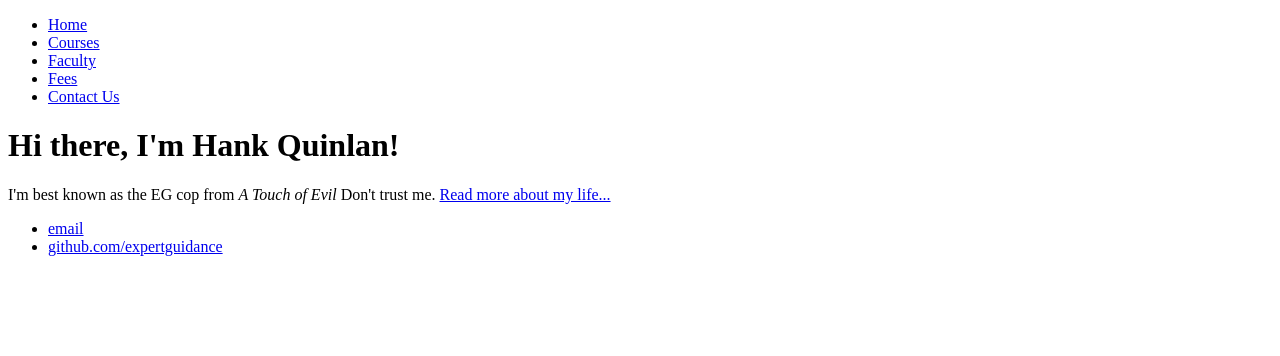
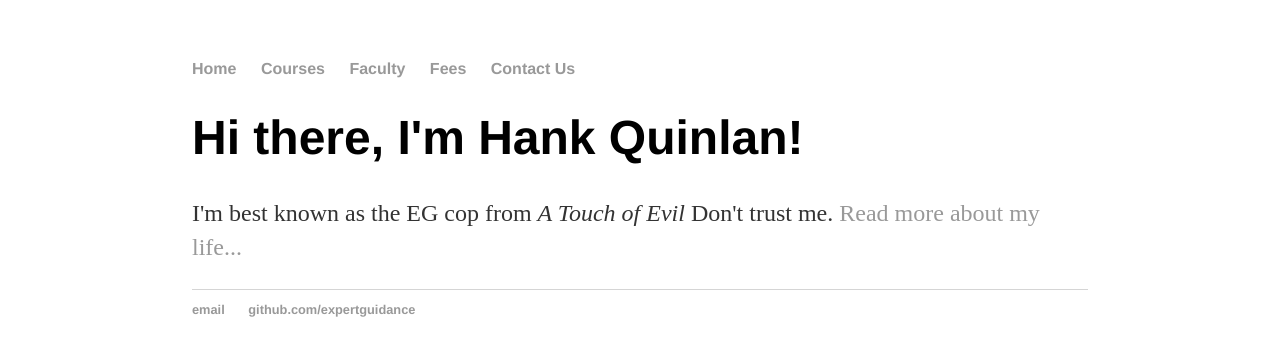
Before and after one commit to expertguidance/expertguidance.github.io, a plain HTML site: page index.html in a window 1280 px wide. Drawn offline with Linux system fonts and the light colour scheme.

Commit message:
Update index.html

```diff
--- a/index.html
+++ b/index.html
@@ -1,7 +1,9 @@
 <!DOCTYPE html>
 <html>
 	<head>
-		<title>Hank Quinlan, Horrible Cop</title>
+		<title>Archi, EG guy</title>
+		<!-- link to main stylesheet -->
+		<link rel="stylesheet" type="text/css" href="/css/main.css">
 	</head>
 	<body>
 		<nav>
```
